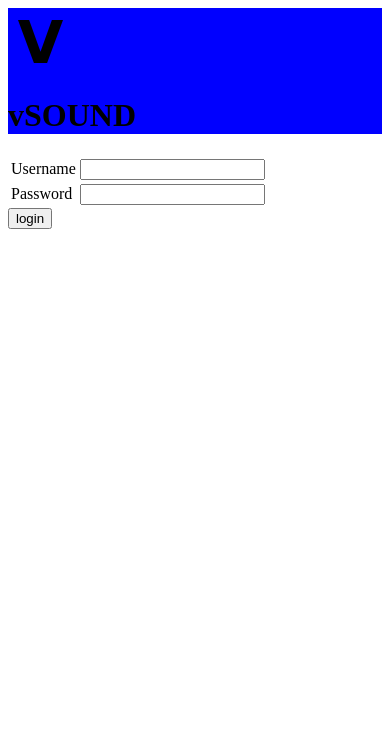
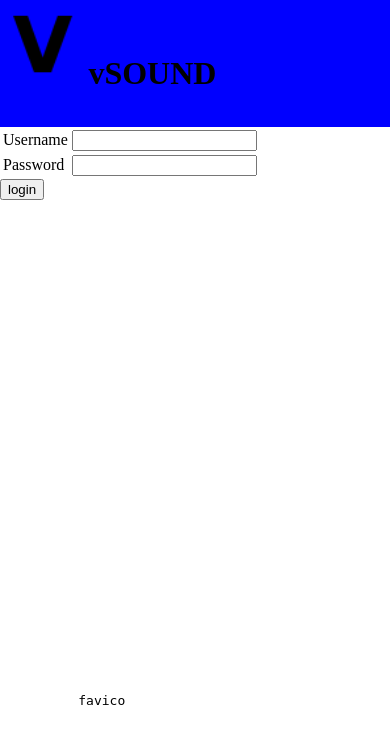
Before and after one commit to robtor-de/vSOUND, a Django app: template web/vSOUND/templates/trctl/admin_login.html in a window 390 px wide. Shown: the top 744 px of the page. Run offline with Django 3.2, Linux system fonts and the light colour scheme; the template is opened without the code that fills it, so the values that code supplies are empty, except form fields; form fields are guessed from the names that the template uses.

Commit message:
changing responsive design

```diff
--- a/web/vSOUND/templates/base_template.html
+++ b/web/vSOUND/templates/base_template.html
@@ -6,22 +6,45 @@
     <link href="/static/favicon.png" rel="icon">
     <link href="/static/admin_style.css" rel="stylesheet" type="text/css">
     <meta name="viewport" content="width=device-width, initial-scale=1.0">
+    <meta name="author" content="Robin Dietzel">
+    <meta name="description" content="MPD Web client with voting functionality">
   </head>
 
   <body>
 
     <style>
+      body {
+          margin: 0;
+          padding: 0;
+      }
+
       .nav_bar {
+        position: fixed;
+        top: 0;
         width: 100%;
-        height: auto;
+        height: 15vh;
         background-color: blue;
+        margin: 0;
+        padding: 0;
       }
       .bar_img {
         width: auto;
-        height: auto;
-        display: inline;
+        height: 10vh;
+        display: inline-block;
         align-self: flex-start;
       }
+
+      .bar_title {
+        display: inline;
+        z-index: 1;
+      }
+
+      .site_content {
+        position: relative;
+        top: 15vh;
+        z-index: -1;
+      }
+
     </style>
 
     <div class="nav_bar">
@@ -29,6 +52,47 @@
       <h1 class="bar_title">vSOUND</h1>
     </div>
 
-    {% block content %}{% endblock %}
+    <div class="site_content">
+        {% block content %}{% endblock %}
+
+        <pre>
+
+
+
+
+
+
+
+
+
+
+
+
+
+
+
+
+
+
+
+
+
+
+
+
+
+
+
+
+
+
+
+
+          favico
+
+      </pre>
+    </div>
+
+
   </body>
 </html>
```
Also changed, not shown: web/vSOUND/db.sqlite3.
